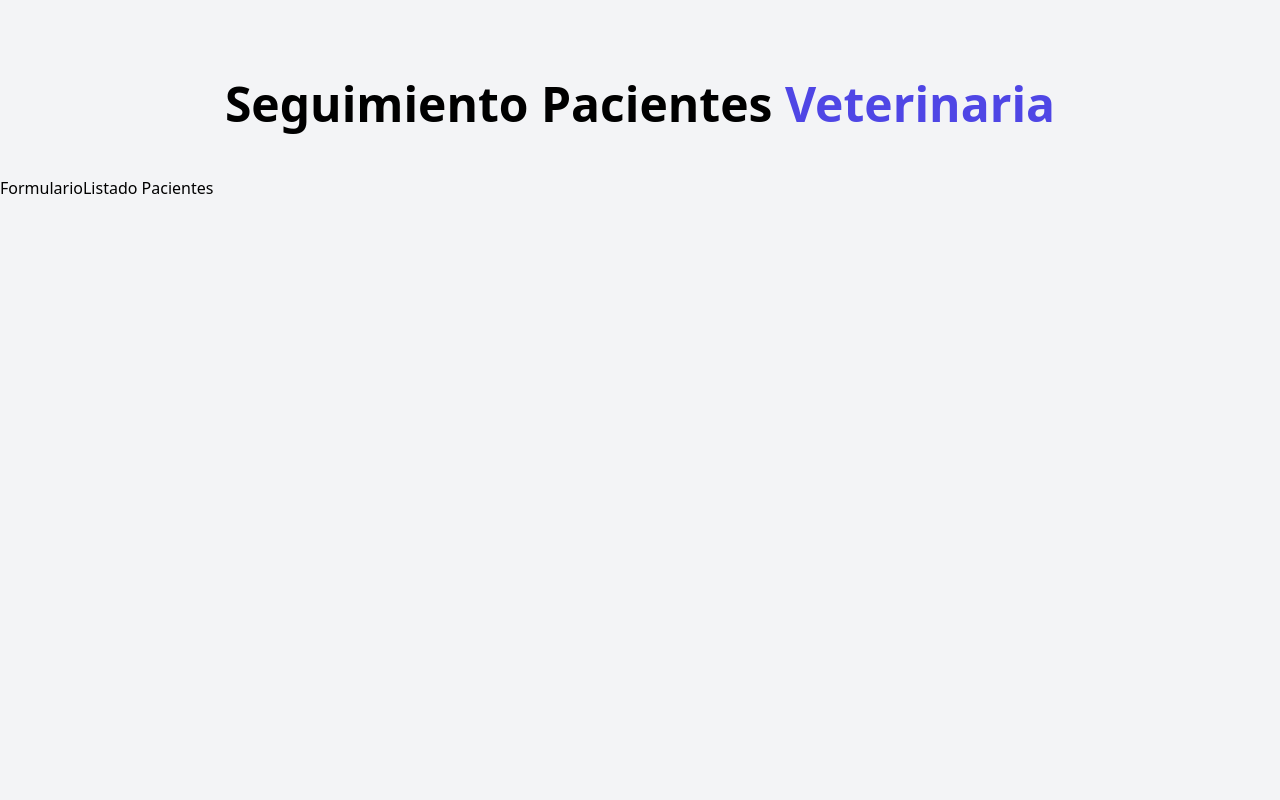
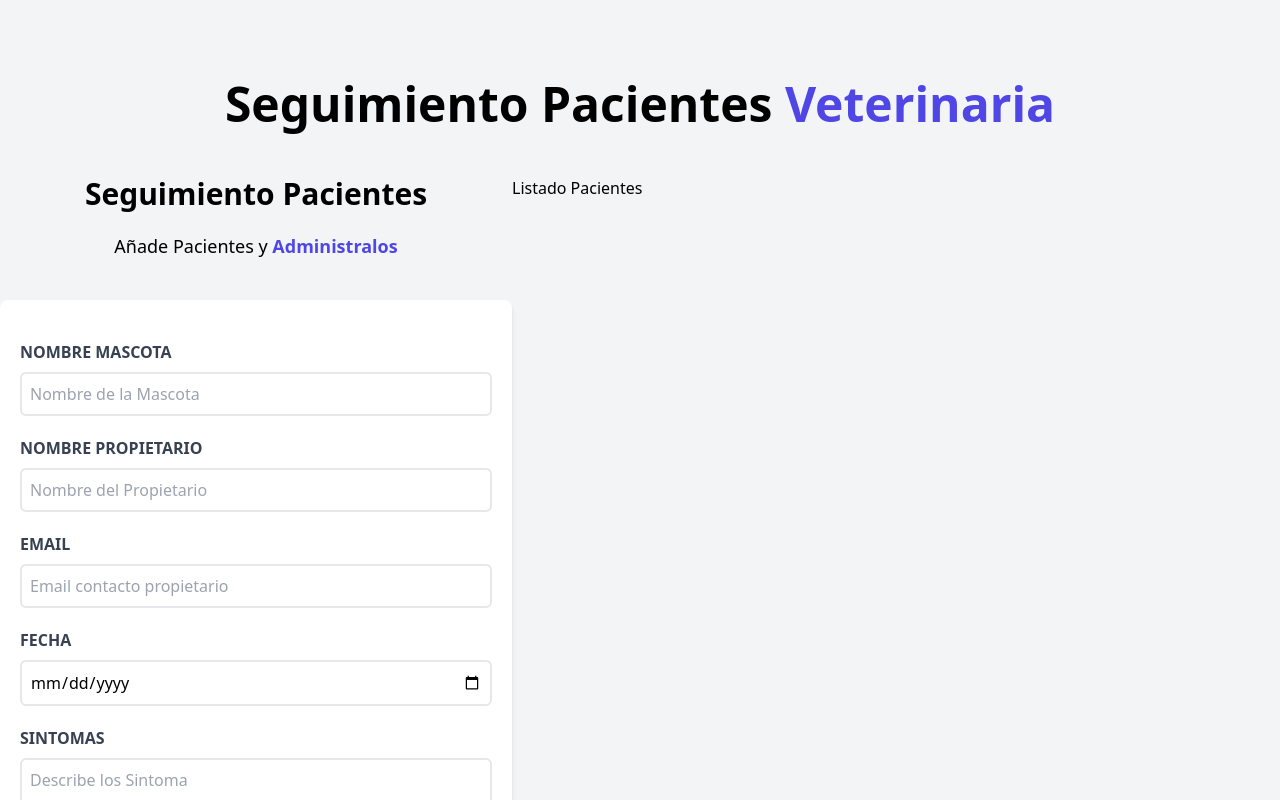
Before and after one commit to aquinoagustin/veterinaria-vite, a React (Vite) app: page / in a window 1280 px wide. Shown: the top 800 px of the page. Built offline with nearby package versions, Linux system fonts and the light colour scheme.

Commit message:
Terminando la maquetacion del formulario, falta hacerlo funcional

```diff
--- a/src/components/Formulario.jsx
+++ b/src/components/Formulario.jsx
@@ -1,7 +1,93 @@
+import { useState,useEffect } from "react"
+
+
 export default function Formulario() {
+  const [nombre,setNombre] = useState();
+  const [propietario,setPropietario] = useState();
+  const [email,setEmail] = useState();
+  const [fecha,setFecha] = useState();
+  const [comentario,setComentario] = useState();
+  const handleSubmit = () => {
+
+  }
   return (
-    <div>
-      <h2>Formulario</h2>
+    <div className="md:w1/2 lg:w-2/5">
+      <h2 className="font-black text-3xl text-center">
+        Seguimiento Pacientes
+      </h2>
+      <p className="text-lg mt-5 text-center mb-10">
+        Añade Pacientes y {''}
+        <span className="text-indigo-600 font-bold">Administralos</span>
+      </p>
+
+    <form
+    className="bg-white shadow-md rounded-lg py-10 px-5 mb-10"
+    oncChange={handleSubmit}>
+      <div className="mb-5">
+        <label htmlFor="mascota"
+        className="block text-gray-700 uppercase font-bold"
+        >Nombre Mascota</label>
+        <input
+        onChange={(e) => setNombre(e.target.value)}
+        value={nombre}
+        id="mascota"
+        type="text" placeholder="Nombre de la Mascota"
+        className="border-2 w-full p-2 mt-2 placeholder-gray-40 rounded-md"
+        />
+      </div>
+      <div className="mb-5">
+        <label htmlFor="propietario"
+        className="block text-gray-700 uppercase font-bold"
+        >Nombre Propietario</label>
+        <input
+        onChange={(e)=>setPropietario(e.target.value)}
+        value={propietario}
+        id="propietario"
+        type="text" placeholder="Nombre del Propietario"
+        className="border-2 w-full p-2 mt-2 placeholder-gray-40 rounded-md"
+        />
+      </div>
+      <div className="mb-5">
+        <label htmlFor="email"
+        className="block text-gray-700 uppercase font-bold"
+        >Email</label>
+        <input
+        onChange={(e)=>setEmail(e.target.value)}
+        value={email}
+        id="email"
+        type="email" placeholder="Email contacto propietario"
+        className="border-2 w-full p-2 mt-2 placeholder-gray-40 rounded-md"
+        />
+      </div>
+      <div className="mb-5">
+        <label htmlFor="alta"
+        className="block text-gray-700 uppercase font-bold"
+        >Fecha</label>
+        <input
+        onChange={(e)=>setFecha(e.target.value)}
+        value={fecha}
+        id="alta"
+        type="date"
+        className="border-2 w-full p-2 mt-2 placeholder-gray-40 rounded-md"
+        />
+      </div>
+      <div className="mb-5">
+        <label htmlFor="sintomas"
+        className="block text-gray-700 uppercase font-bold"
+        >Sintomas</label>
+        <textarea
+        onChange={(e)=>setComentario(e.target.value)}
+        value={comentario}
+        id="sintomas"
+        className="text-gray-400 border-2 w-full p-2 mt-2 rounded-md"
+        placeholder="Describe los Sintoma"/>
+      </div>
+      <input type="submit"
+      className="bg-indigo-600 w-full p-3 text-white uppercase font-bold hover:bg-indigo-700 cursor-pointer transition-all "
+      value='Agregar Paciente' />
+    </form>
+
+
     </div>
   )
 }
```
